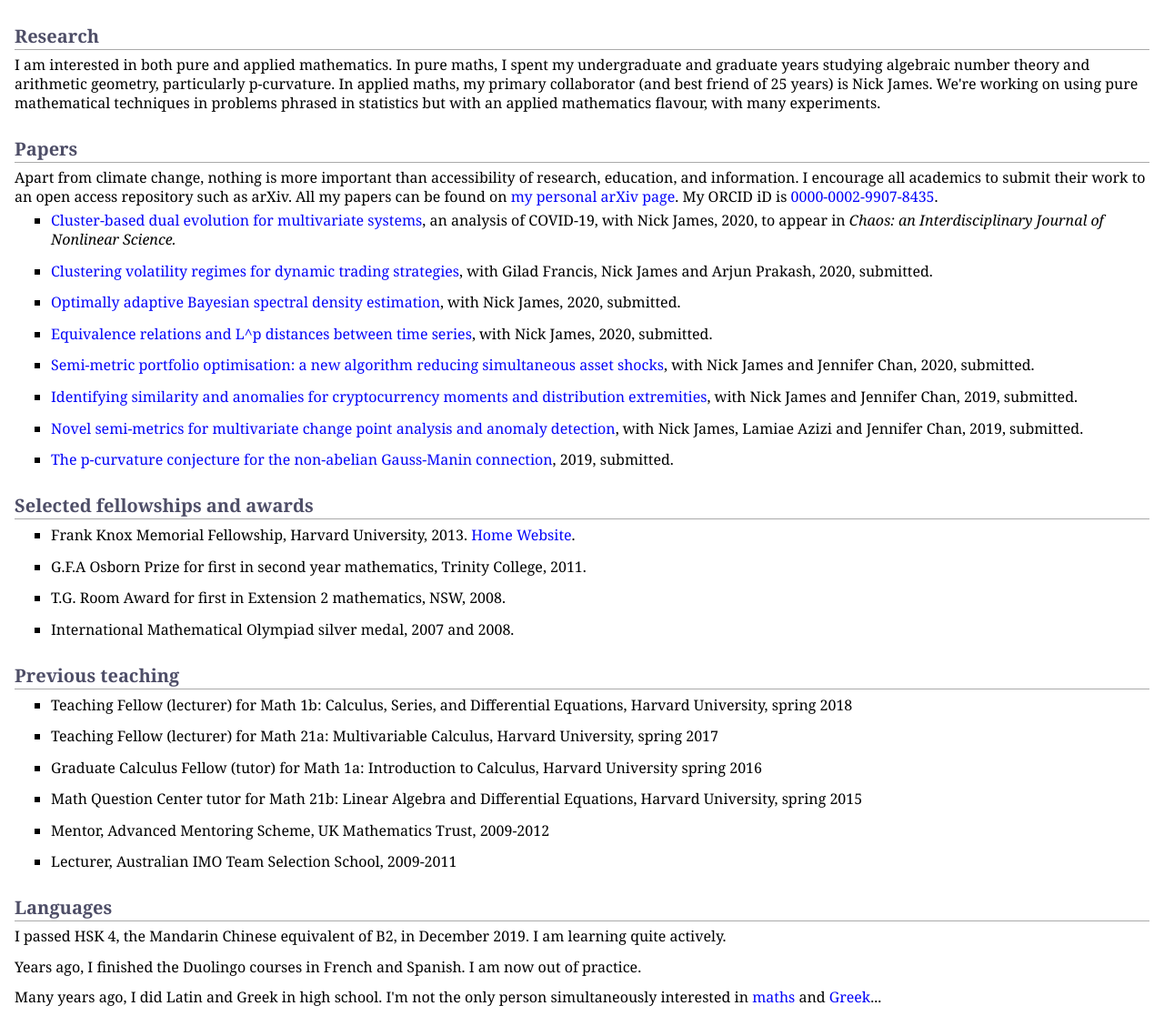
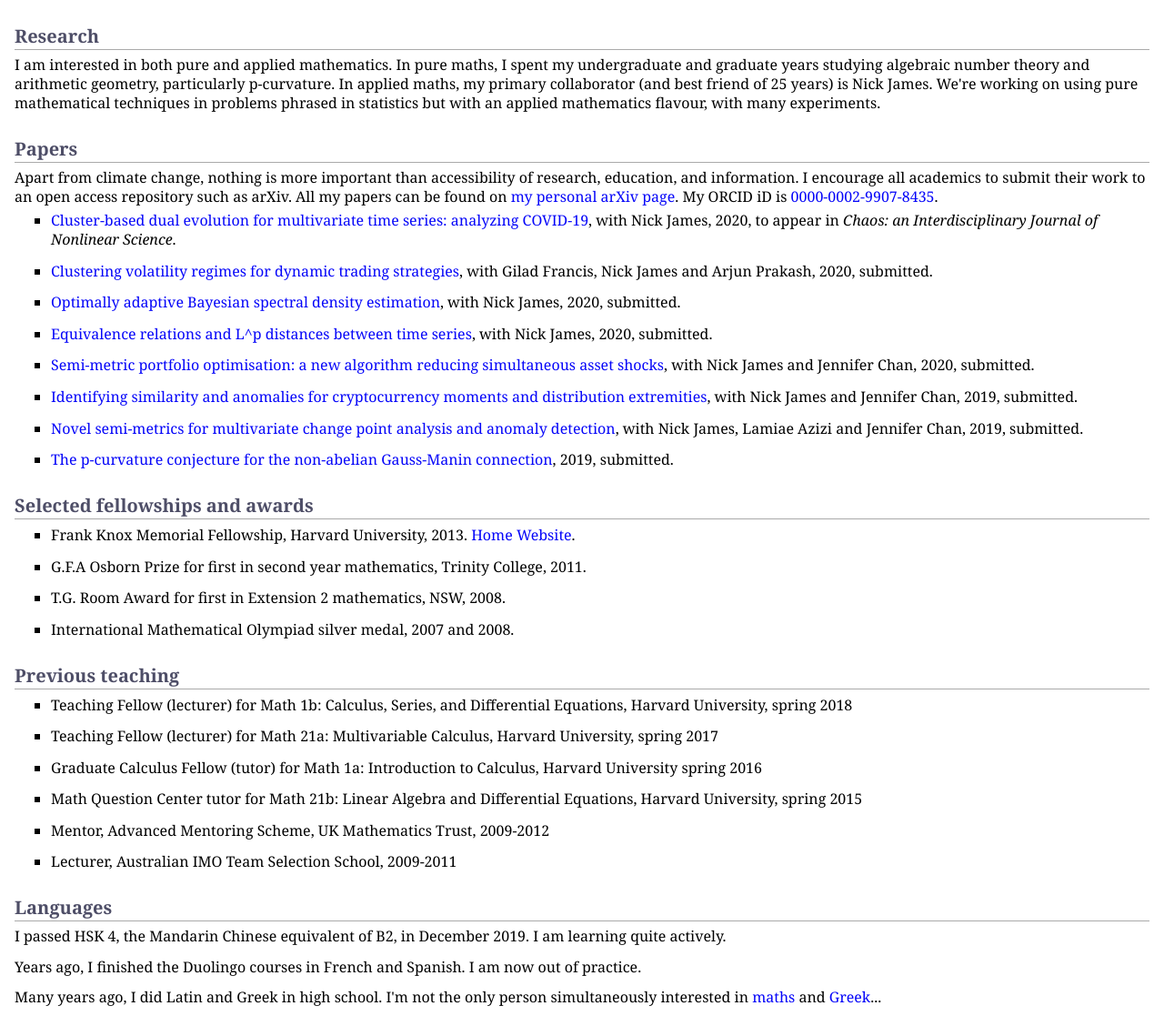
Before and after one commit to MaxMenzies/maxmenzies.com, a Jekyll site: the page index.html, which Jekyll copies as it is, in a window 1280 px wide, cut to the strip 284-1412 px from the top of the page. Shown: the whole strip at 91% size. Built offline with Jekyll 4.4.1, drawn with Linux system fonts in a browser that asks for light colours.

Commit message:
Update index.html

```diff
--- a/index.html
+++ b/index.html
@@ -40,7 +40,7 @@
 <h2>Papers</h2>
 <p>Apart from climate change, nothing is more important than accessibility of research, education, and information. I encourage all academics to submit their work to an open access repository such as arXiv. All my papers can be found on <a href="https://arxiv.org/a/menzies_m_1.html">my personal arXiv page</a>. My ORCID iD is <a href="https://orcid.org/0000-0002-9907-8435.">0000-0002-9907-8435</a>.</p>
 <ul>
-<li><p> <a href="https://arxiv.org/abs/2005.02125">Cluster-based dual evolution for multivariate systems</a>, an analysis of COVID-19, with Nick James, 2020, to appear in <i>Chaos: an Interdisciplinary Journal of Nonlinear Science.</i> </p>
+<li><p> <a href="https://arxiv.org/abs/2005.02125">Cluster-based dual evolution for multivariate time series: analyzing COVID-19</a>, with Nick James, 2020, to appear in <i>Chaos: an Interdisciplinary Journal of Nonlinear Science</i>. </p>
 </li>
 </ul>
 <ul>
```
